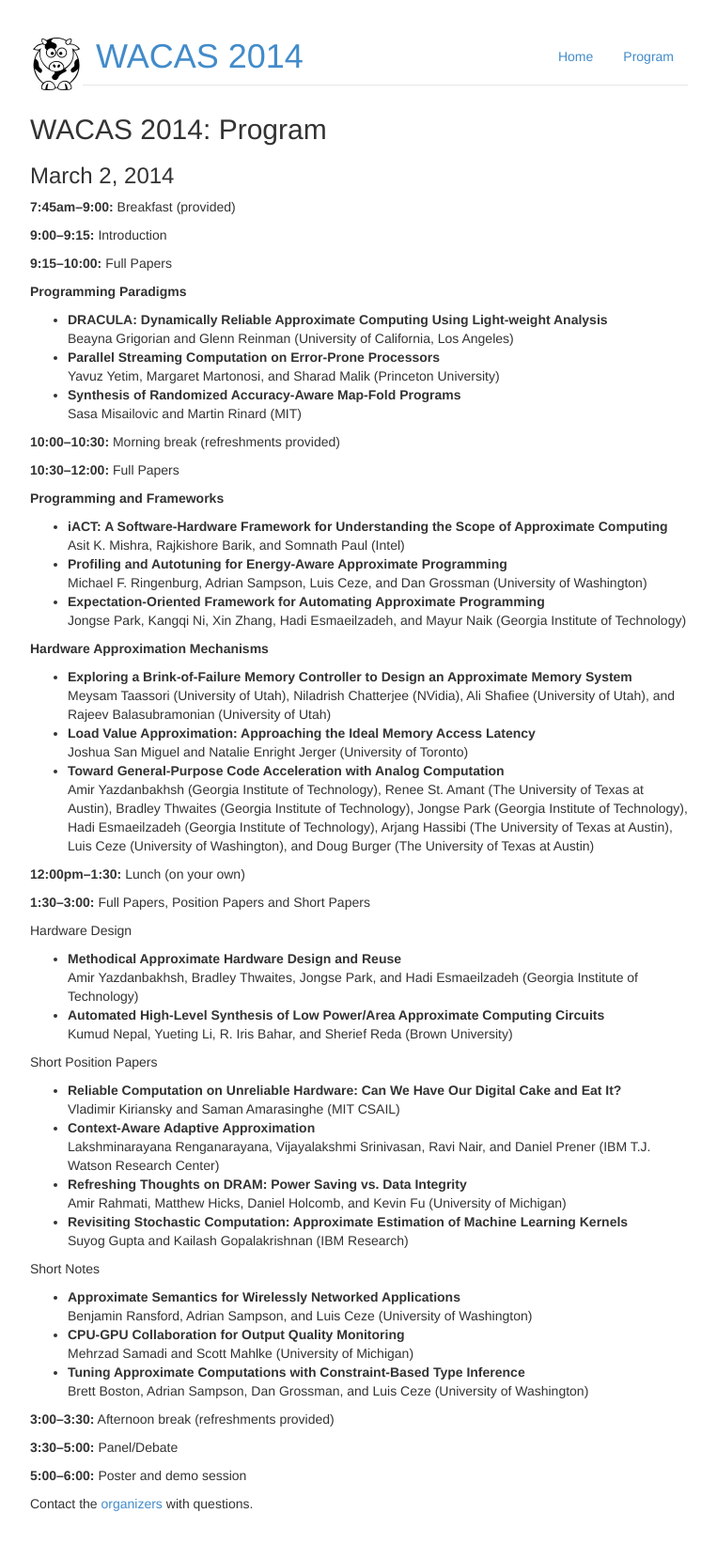
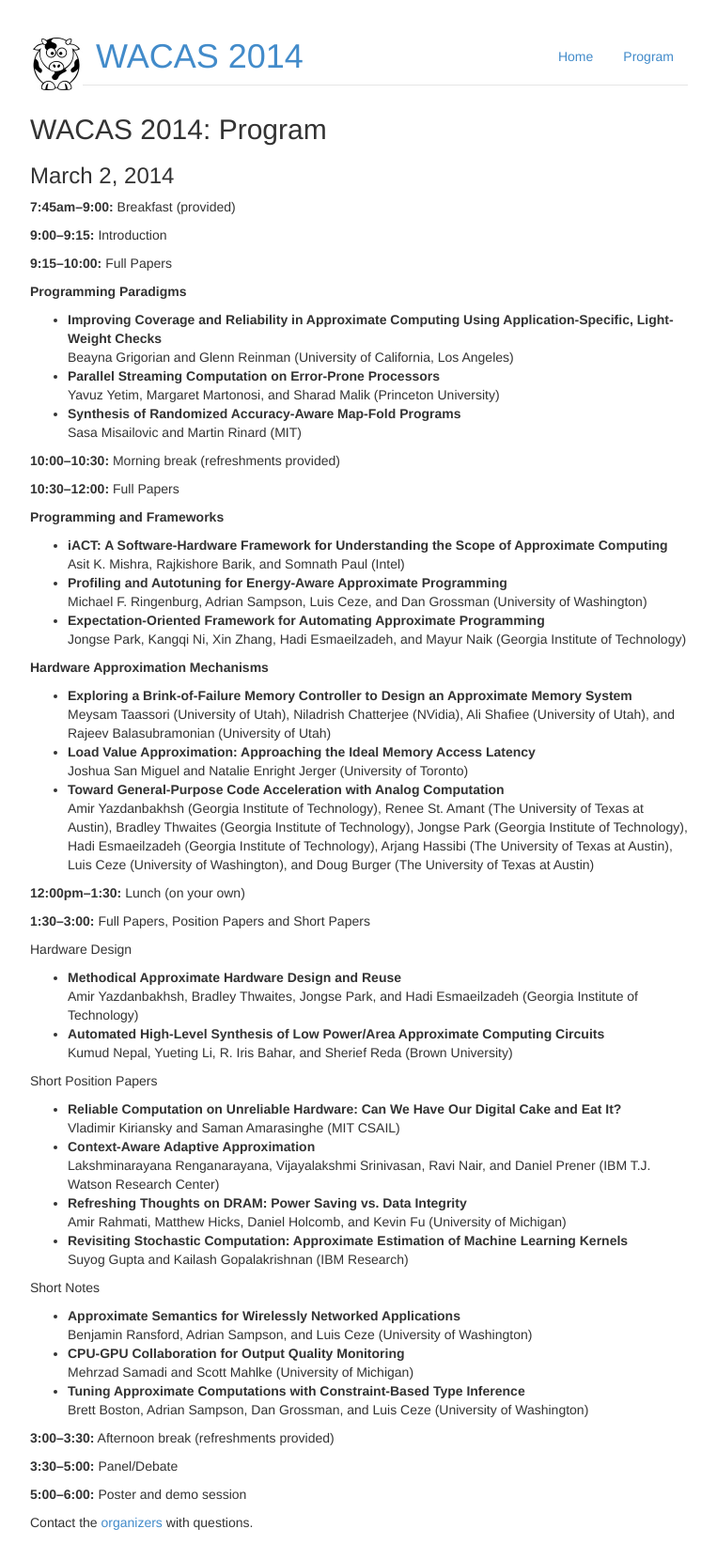
Before and after one commit to uwsampa/sampa-public, a Jekyll site: the page built from wacas14/program.md, in a window 1280 px wide. Shown: the whole page at 94% size, without its empty margins (258-1021 px from the left). Built offline with Jekyll 4.4.1, drawn with Linux system fonts in a browser that asks for light colours; Markdown is read by kramdown in place of the engine named in the settings.

Commit message:
change ucla paper title

```diff
--- a/wacas14/program.md
+++ b/wacas14/program.md
@@ -18,8 +18,7 @@ Full Papers
 
 **Programming Paradigms**
 
-* **DRACULA: Dynamically Reliable Approximate Computing Using Light-weight
-  Analysis**<br />
+* **Improving Coverage and Reliability in Approximate Computing Using Application-Specific, Light-Weight Checks**<br />
   Beayna Grigorian and
   Glenn Reinman (University of California, Los Angeles)
 * **Parallel Streaming Computation on Error-Prone Processors**<br />
```
